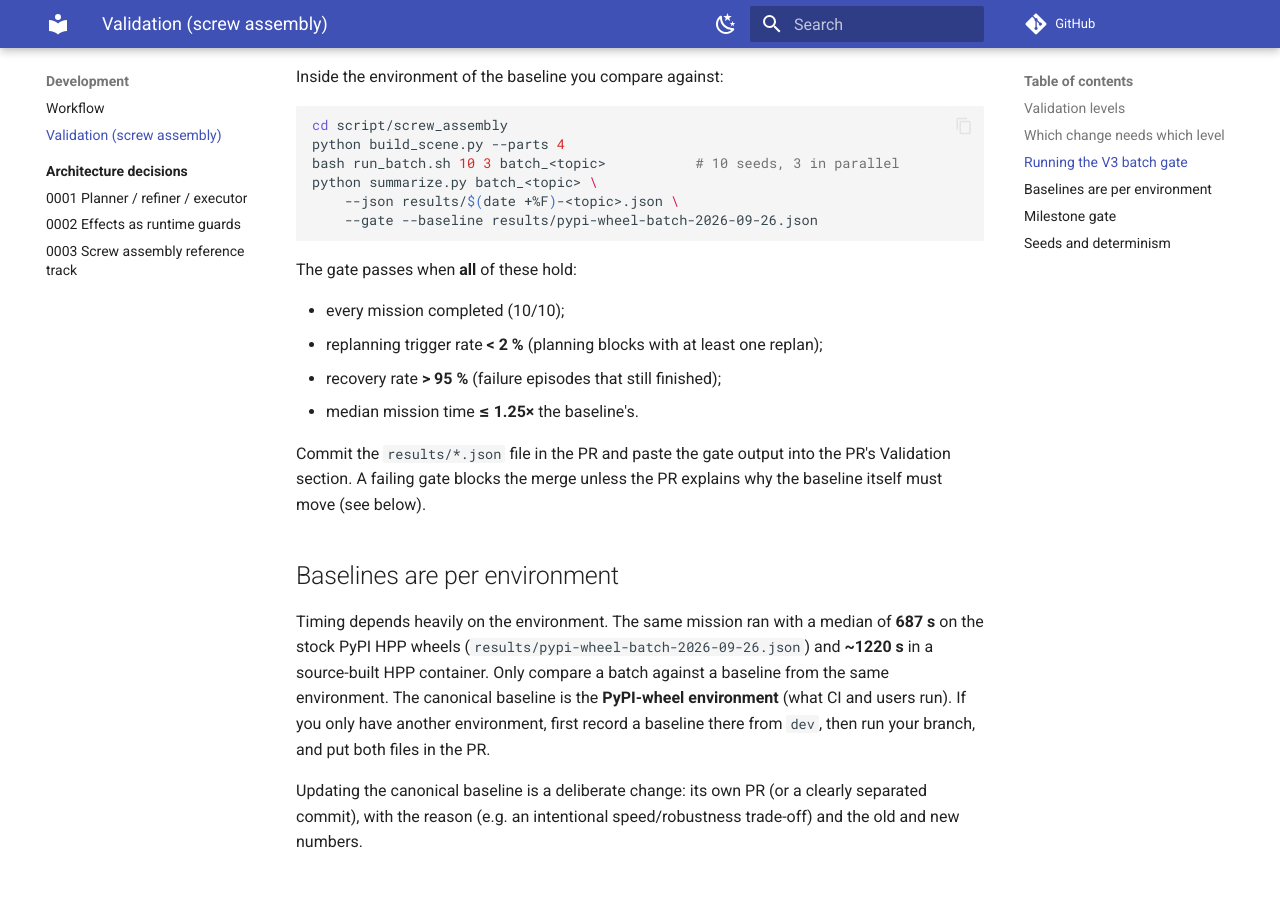
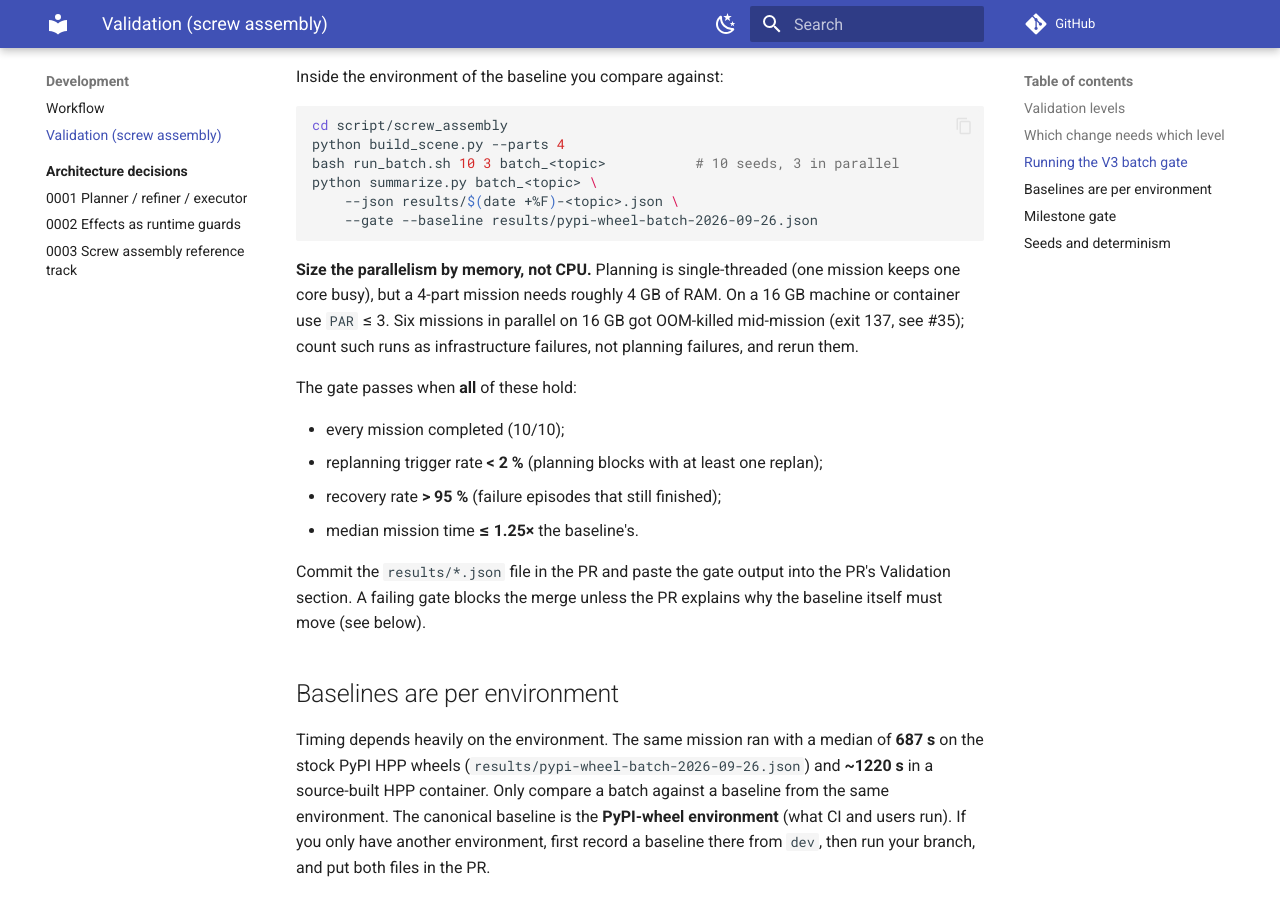
Before and after one commit to thanhndv212/long-tamp, an MkDocs documentation site: the page built from docs/development/validation.md, in a window 1280 px wide and 900 px high, scrolled down 1451 px. Built offline with MkDocs 1.6.1 and Material for MkDocs 9.7.7, drawn with Linux system fonts in a browser that asks for light colours; comment, search, counter and statistics services are not loaded.

Commit message:
docs(development): size batch parallelism by memory
Refs #35

````diff
--- a/docs/development/validation.md
+++ b/docs/development/validation.md
@@ -41,6 +41,12 @@ python summarize.py batch_<topic> \
     --gate --baseline results/pypi-wheel-batch-2026-09-26.json
 ```
 
+**Size the parallelism by memory, not CPU.** Planning is single-threaded (one mission
+keeps one core busy), but a 4-part mission needs roughly 4 GB of RAM. On a 16 GB machine or
+container use `PAR` ≤ 3. Six missions in parallel on 16 GB got OOM-killed mid-mission
+(exit 137, see #35); count such runs as infrastructure failures, not planning failures,
+and rerun them.
+
 The gate passes when **all** of these hold:
 
 - every mission completed (10/10);
````
